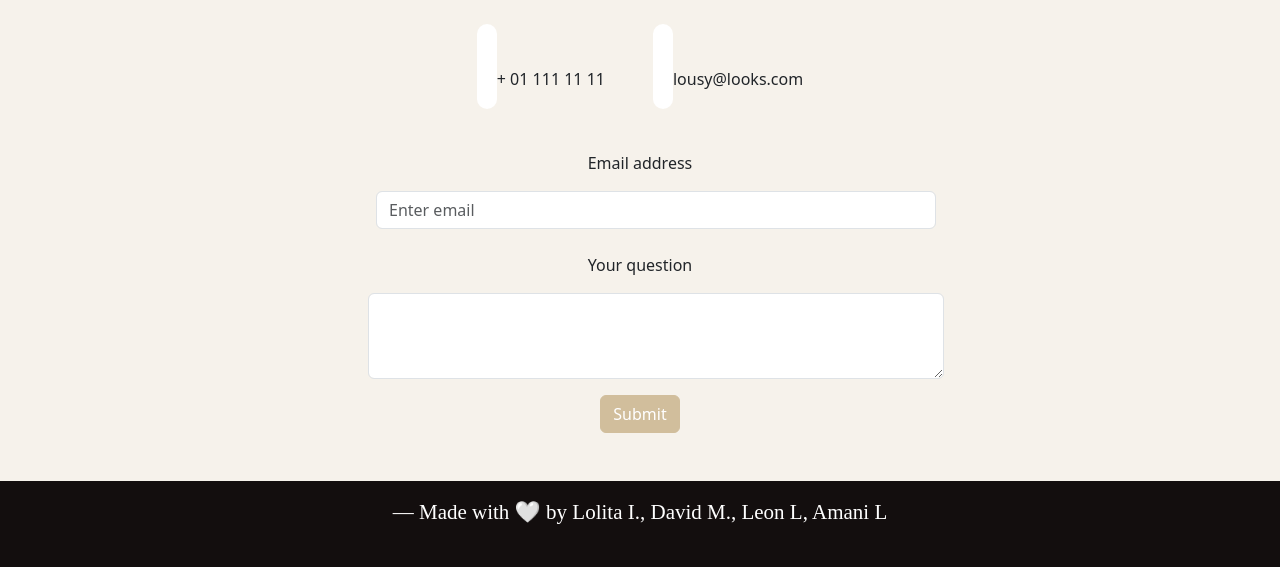
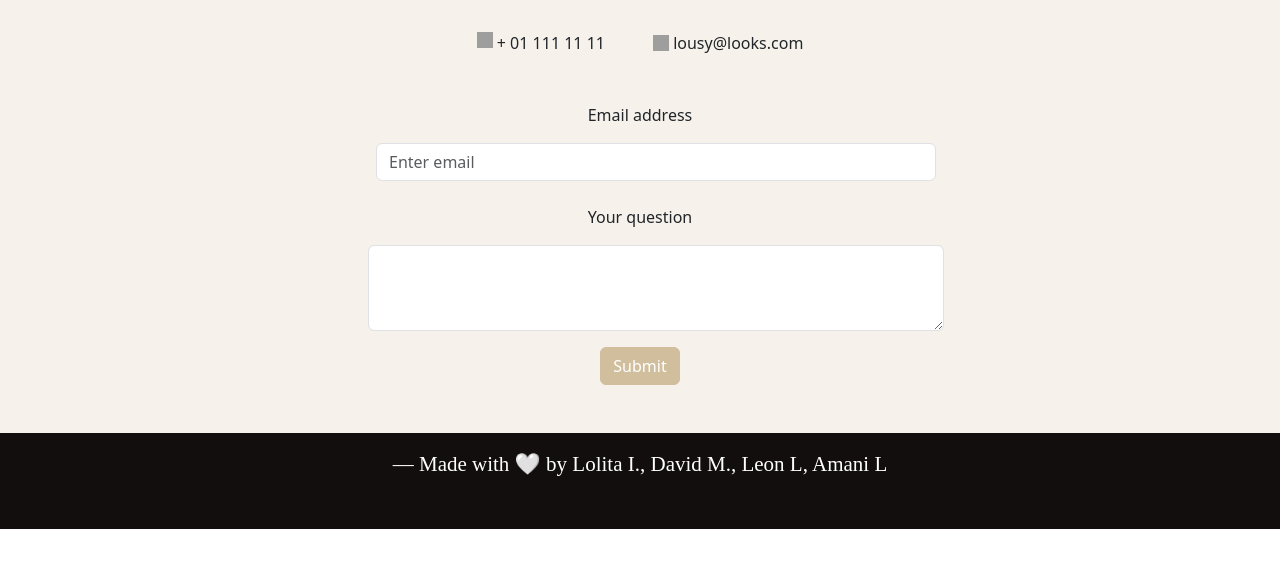
Before and after one commit to SEG3125-A/Group35-Lab5, a website: page index.html in a window 1280 px wide. Shown: the part 4088-4655 px from the top of the page. After the commit the page ends 4617 px from the top, so only its background shows below. Drawn offline with nearby package versions, Linux system fonts and the light colour scheme; grey boxes are pictures that could not be loaded.

Commit message:
fixed general contact form icons

```diff
--- a/index.html
+++ b/index.html
@@ -388,12 +388,13 @@
             <div class="wrapper text-center">
                 <ul class="list-unstyled mb-2 mt-4 d-flex gap-5">
                     <li>
-                        <i class="bi bi-telephone phone"></i>
+                        <!-- <button class="ui-btn ui-shadow ui-corner-all ui-btn-icon-left ui-icon-phone"></button> -->
+                        <span class="ui-icon ui-icon-person"></span>
                         <span>+ 01 111 11 11</span>
                     </li>
 
                     <li>
-                        <i class="env bi bi-envelope "></i>
+                        <i class="ui-icon ui-icon-mail-closed "></i>
                         <span>lousy@looks.com</span>
                     </li>
                 </ul>
--- a/package.json
+++ b/package.json
@@ -1,5 +1,6 @@
 {
   "dependencies": {
-    "bootstrap": "^5.3.2"
+    "bootstrap": "^5.3.2",
+    "bootstrap-icons": "^1.11.3"
   }
 }
--- a/styles/custom.scss
+++ b/styles/custom.scss
@@ -72,10 +72,10 @@ body {
 
 .phone,.env {
     font-size: 3rem;
-    color: #7D4F50;
-    background-color: #fff;
-    border-radius: 10px;
-    padding: 10px;
+    // color: #7D4F50;
+    // background-color: #fff;
+    // border-radius: 10px;
+    // padding: 10px;
     // margin: 5px;
 }
 
@@ -134,5 +134,10 @@ body {
 
 .showInput {
     border: 3px solid black;
+}
 
+
+
+.ui-icon.ui-icon-person {
+    font-size: 40px;
 }
```
Also changed, not shown: styles/custom.css, 2 other files.
